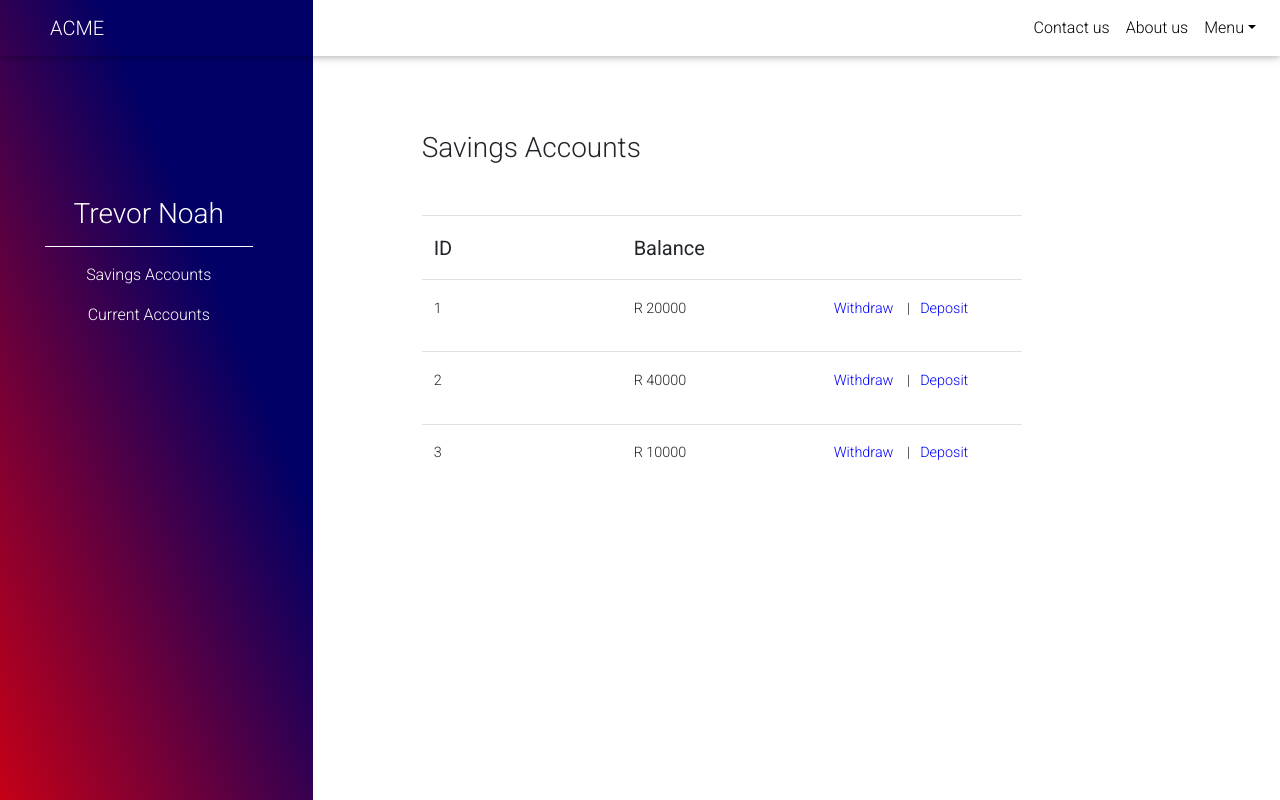
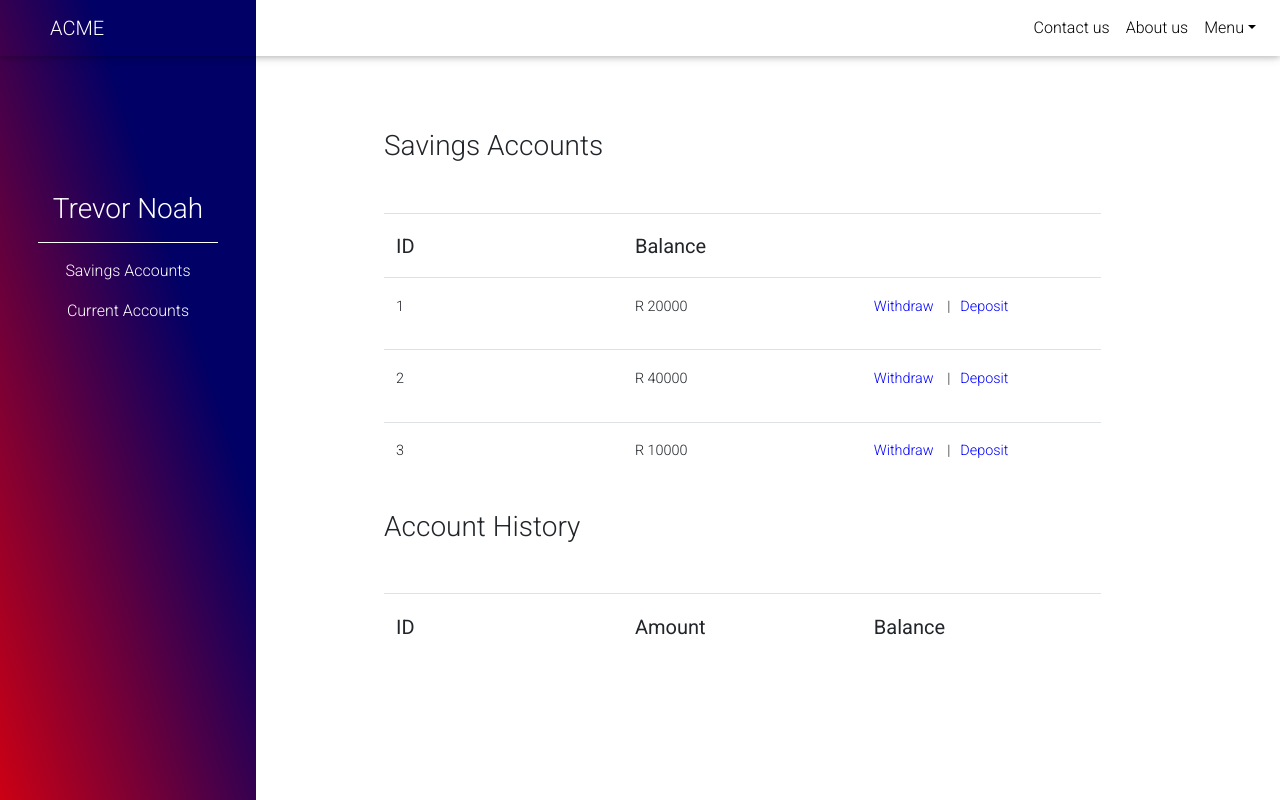
Before and after one commit to LeCray/panox, a React (Create React App) app: page /Account in a window 1280 px wide. Built offline with nearby package versions, Linux system fonts and the light colour scheme.

Commit message:
Deposit and Withdraw works

```diff
--- a/src/Components/SavingsAccount.jsx
+++ b/src/Components/SavingsAccount.jsx
@@ -19,7 +19,8 @@ import {
   Button
 } from 'react-bootstrap';
 
-
+import {SavingsTransactionsHistory} from './SavingsTransactionsHistory'
+//import {pushTransations} from './SavingsTransactionsHistory'
 
 
 
@@ -32,16 +33,18 @@ export default class SavingsAccount extends Component {
             accounts: [],
 
             withdrawModal: false,
-            withdrawID: 1,
-            maxWithdrawal: 0,
+            withdrawID: "",
+            maxWithdrawal: "",
             withdrawAmount:"",
             withdrawLimit: false,
 
             depositModal: false,
-            depositID: 1,
+            depositID: "",
             depositAmount:"",
+        };
 
-        };
+
+
         this.withdrawToggle = this.withdrawToggle.bind(this);
         this.depositToggle = this.depositToggle.bind(this);
         this.handleWithdraw = this.handleWithdraw.bind(this);
@@ -63,9 +66,6 @@ export default class SavingsAccount extends Component {
                 balance: 10000,
         }];
         this.setState({accounts: Accounts})
-    }
-
-    componentDidMount() {
 
     }
 
@@ -79,7 +79,7 @@ export default class SavingsAccount extends Component {
     handleWithdraw(e) {
         this.setState({ withdrawAmount: e.target.value});
     }
-    processWithdraw() {
+    processWithdraw(){
         const withdrawAmount = this.state.withdrawAmount
         const accounts = this.state.accounts
         const id = this.state.withdrawID - 1
@@ -91,6 +91,13 @@ export default class SavingsAccount extends Component {
                 accounts[id].balance = accounts[id].balance - withdrawAmount
                 this.setState({withdrawModal: !this.state.withdrawModal})
                 this.state.withdrawLimit?this.setState({withdrawLimit: false}):null
+
+                this.setState({
+                    id: id,
+                    balance: accounts[id].balance,
+                    withdrawAmount: withdrawAmount
+                })
+                //console.log("id:",id,"balance:",accounts[id].balance,"withdrawAmount:",withdrawAmount)
             }
         }
     }
@@ -98,7 +105,6 @@ export default class SavingsAccount extends Component {
     async deposit(id){
         await this.setState({depositID: id})
         this.setState({depositModal: true})
-        console.log("Row ID is: ", id)
     }
     handleDeposit(e){
         this.setState({ depositAmount: e.target.value});
@@ -107,12 +113,10 @@ export default class SavingsAccount extends Component {
         const depositAmount = this.state.depositAmount
         const accounts = this.state.accounts
         const id = this.state.depositID - 1
-
         if (window.confirm("Are you sure?")) {
             accounts[id].balance = accounts[id].balance + +depositAmount
             this.setState({depositModal: !this.state.depositModal})
         }
-
     }
 
     withdrawToggle(){
@@ -135,8 +139,10 @@ export default class SavingsAccount extends Component {
             </tr>
         );
 
+
         return(
             <div>
+
                 <h3 className="savings-header">Savings Accounts</h3>
 
                    <Table striped >
@@ -147,6 +153,12 @@ export default class SavingsAccount extends Component {
                         </tr>
                         {savingsTable}
                     </Table>
+
+                    <SavingsTransactionsHistory
+                        id={this.state.withdrawID?this.state.withdrawID:null}
+                        balance={this.state.balance?this.state.balance:null}
+                        withdrawAmount={this.state.withdrawAmount?this.state.withdrawAmount:null}/>
+
                     {/*WITHDRAWAL MODAL*/}
                     <Modal isOpen={this.state.withdrawModal} toggle={this.withdrawToggle} size="lg" style={{paddingLeft: 50, paddingRight: 50}}>
                         <ModalHeader toggle={this.withdrawToggle}>
@@ -164,7 +176,7 @@ export default class SavingsAccount extends Component {
                                     <h6 className="balance-details">Max Withdrawal: </h6>
                                 </Col>
                                 <Col className="balance-container-2" lg={6}>
-                                    <h6 className="balance-details-2">R {this.state.accounts[this.state.withdrawID - 1].balance}</h6>
+                                    <h6 className="balance-details-2">R {this.state.withdrawID?this.state.accounts[this.state.withdrawID - 1].balance:null}</h6>
                                     <h6 className="balance-details-2">R {this.state.maxWithdrawal}</h6>
                                 </Col>
                             </Row>
@@ -219,7 +231,7 @@ export default class SavingsAccount extends Component {
                                     <h6 className="balance-details">Current Balance:</h6>
                                 </Col>
                                 <Col className="balance-container-2" lg={6}>
-                                    <h6 className="balance-details-2">R {this.state.accounts[this.state.depositID - 1].balance}</h6>
+                                    <h6 className="balance-details-2">R {this.state.depositID?this.state.accounts[this.state.depositID - 1].balance:null}</h6>
                                 </Col>
                             </Row>
                             <Row>
@@ -248,6 +260,8 @@ export default class SavingsAccount extends Component {
                             <Button bsStyle="danger" onClick={this.processDeposit}>Process Deposit</Button>
                         </ModalFooter>
                     </Modal>
+
+
             </div>
 		)
 	}
--- /dev/null
+++ b/src/Components/SavingsTransactionsHistory.jsx
@@ -0,0 +1,135 @@
+import React, { Component} from 'react';
+import { Input,Fa, Card, CardBody, ModalFooter,ModalBody, ModalHeader, Modal, Table, TableHead } from 'mdbreact';
+import { Link } from 'react-router-dom'
+import {
+    FormGroup,
+    FormControl,
+    Form,
+  Collapse,
+  Navbar,
+  NavbarToggler,
+  NavbarBrand,
+  Nav,
+  NavItem,
+  NavLink,
+  Container,
+  Row,
+  Col,
+  Jumbotron,
+  Button
+} from 'react-bootstrap';
+
+
+export class SavingsTransactionsHistory extends Component {
+    constructor(props) {
+        super(props);
+        this.state = {
+            width: window.innerWidth,
+            mobile: false,
+            transactionHistory:[],
+            transactionDetails:[],
+            addRow: false
+        };
+
+       // this.pushTransations = this.pushTransations.bind(this);
+
+    }
+
+    shouldComponentUpdate(nextProps, nextState) {
+        console.log("Next Props: ", nextProps.balance)
+        console.log("Current Prop: ", this.props.balance)
+
+        return nextProps.balance != this.props.balance
+    }
+
+
+    render() {
+        const transactionHistory = this.state.transactionHistory
+        const transactionDetails = {
+            id: this.props.id,
+            balance: this.props.balance,
+            withdrawAmount: this.props.withdrawAmount
+        }
+        transactionDetails.balance?transactionHistory.push(transactionDetails):null
+
+        const transactionsTable = transactionHistory.map((row) =>
+            <tr >
+                <td key={row.id}>{row.id}</td>
+                <td key={row.withdrawAmount}>R -{row.withdrawAmount}</td>
+                <td key={row.balance}>R {row.balance}</td>
+            </tr>
+        );
+
+
+
+        return(
+
+            <div>
+                <h3 className="savings-header">Account History</h3>
+
+                   <Table striped >
+                        <tr >
+                            <th className="table-head-styling">ID</th>
+                            <th className="table-head-styling">Amount</th>
+                            <th className="table-head-styling">Balance</th>
+                        </tr>
+                        {this.props.balance?transactionsTable:null}
+                    </Table>
+
+            </div>
+        )
+    }
+}
+
+
+/*
+export default SavingsTransactionsHistory() {
+    constructor(props) {
+        super(props);
+        this.state = {
+            width: window.innerWidth,
+            mobile: false,
+            transactionHistory: [],
+        };
+
+    }
+
+    componentWillMount() {
+        this.state.transactionHistory.push[{id: this.props.id, balance: this.props.balance, withdrawAmount: this.props.withdrawAmount}]
+    }
+
+    componentDidMount() {
+
+    }
+
+	render() {
+        const transactionsTable = this.state.transactionHistory.map((row) =>
+            <tr >
+                <td key={row.id}>{row.id}</td>
+                <td key={row.balance}>R {row.balance}</td>
+                <td key={row.id}>
+                    <p className="action withdraw" onClick={() => this.withdraw(row.id)}>Withdraw</p> |
+                    <p className="action deposit" onClick={() => this.deposit(row.id)}>Deposit</p>
+                </td>
+            </tr>
+        );
+
+        return(
+            <div>
+                <h3 className="savings-header">Savings Accounts</h3>
+
+                   <Table striped >
+                        <tr >
+                            <th className="table-head-styling">ID</th>
+                            <th className="table-head-styling">Balance</th>
+                            <th className="table-head-styling"></th>
+                        </tr>
+                        {savingsTable}
+                    </Table>
+
+            </div>
+		)
+	}
+
+}
+*/
--- a/src/Pages/Account/Account.css
+++ b/src/Pages/Account/Account.css
@@ -9,17 +9,28 @@
 	top:  0px;
 	left: 0px;
 	height: 100vh;
+	width: 20%;
 	background: linear-gradient(to bottom left, #000066 32%, #ff0000 117%);
 	text-align: center;
 	padding-top: 15%;
 	color: white;
 }
 .right-container {
-	padding-top: 10%;
+	height: 90vh;
+	margin-top: 65px;
+	margin-left: 30%;
+	width: 70%;
+	padding-top: 5%;
+	overflow-y: scroll;
+}
+.right-inner-container {
+	height: 100%;
+	width: 80%;
+
 }
 .account-table-container {
 	width: 100%;
-	height: 300px;
+	height: 2000px;
 }
 .account-line {
 	border-color: white;
--- a/src/Pages/Account/Account.jsx
+++ b/src/Pages/Account/Account.jsx
@@ -8,7 +8,7 @@ import { Input,Fa, Card, CardBody, ModalFooter,ModalBody, ModalHeader, Modal } f
 
 import { Link } from 'react-router-dom'
 import SavingsAccount from '../../Components/SavingsAccount'
-
+//import {SavingsTransactionsHistory} from '../../Components/SavingsTransactionsHistory'
 import {
     FormGroup,
     FormControl,
@@ -49,14 +49,8 @@ export default class Account extends Component {
         this.state = {
             width: window.innerWidth,
             mobile: false,
-            showHpDetail: false,
-            showAppleDetail: false,
-            showAcerDetail: false,
         };
 
-        this.toggleHpDetail = this.toggleHpDetail.bind(this);
-        this.toggleAppleDetail = this.toggleAppleDetail.bind(this);
-        this.toggleAcerDetail = this.toggleAcerDetail.bind(this);
     }
 
     async toggleHpDetail() {
@@ -80,21 +74,25 @@ export default class Account extends Component {
             <div>
                 <link href="https://fonts.googleapis.com/css?family=Slabo+27px" rel="stylesheet"/>
                 <div className="account-container" style={{fontFamily: 'Slabo 27px'}}>
-                    <Row>
-                        <Col md={3} className="left-navigation">
+                    <div>
+                        <div className="left-navigation">
                             <h3>Trevor Noah</h3>
                             <hr className="account-line"/>
                             <p style={{cursor: "pointer"}}>Savings Accounts</p>
                             <p style={{cursor: "pointer"}}>Current Accounts</p>
-                        </Col>
-                        <Col md={1}/>
-                        <Col md={7} className="right-container">
-                            <Row className="account-table-container">
-                                <SavingsAccount />
-                            </Row>
-                        </Col>
+                        </div>
 
-                    </Row>
+                        <div className="right-container">
+                            <div className="right-inner-container">
+                                <div className="account-table-container">
+
+                                    <SavingsAccount />
+
+                                </div>
+                            </div>
+                        </div>
+
+                    </div>
 
                 </div>
 
```
